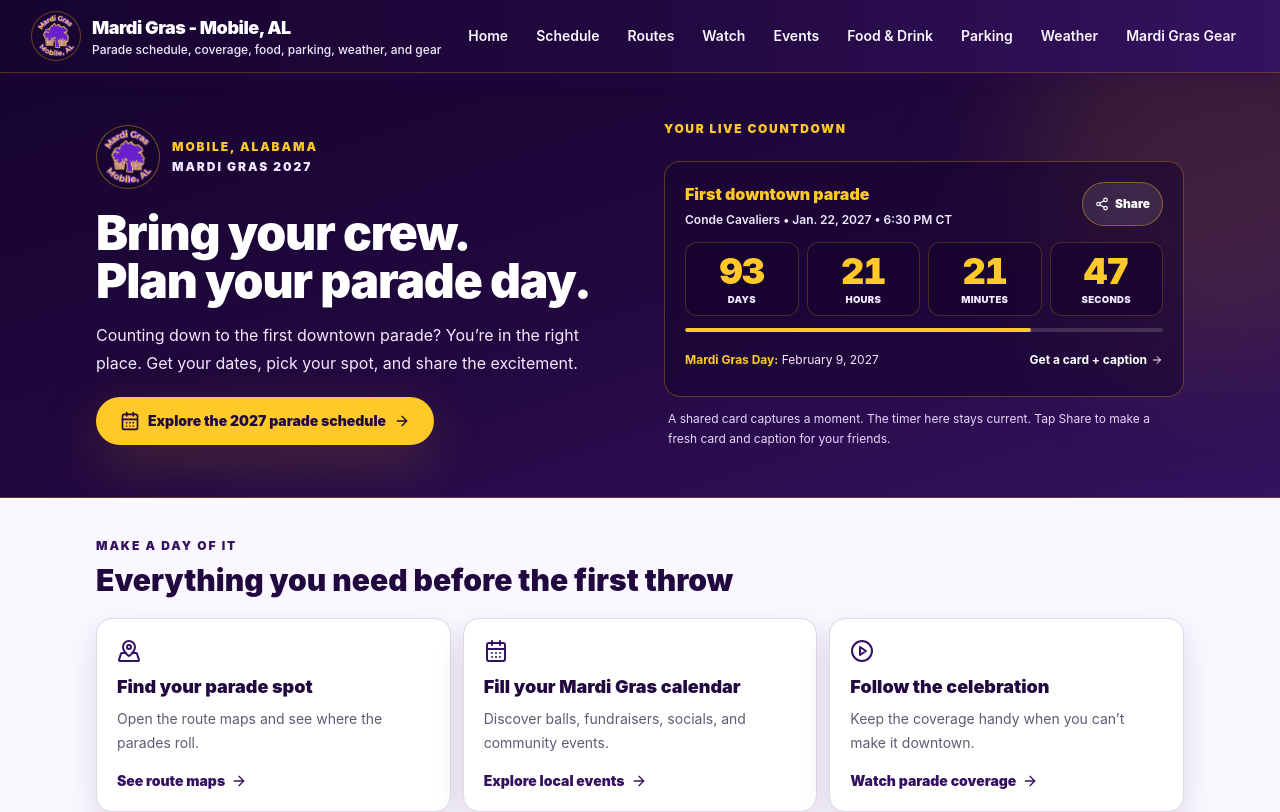
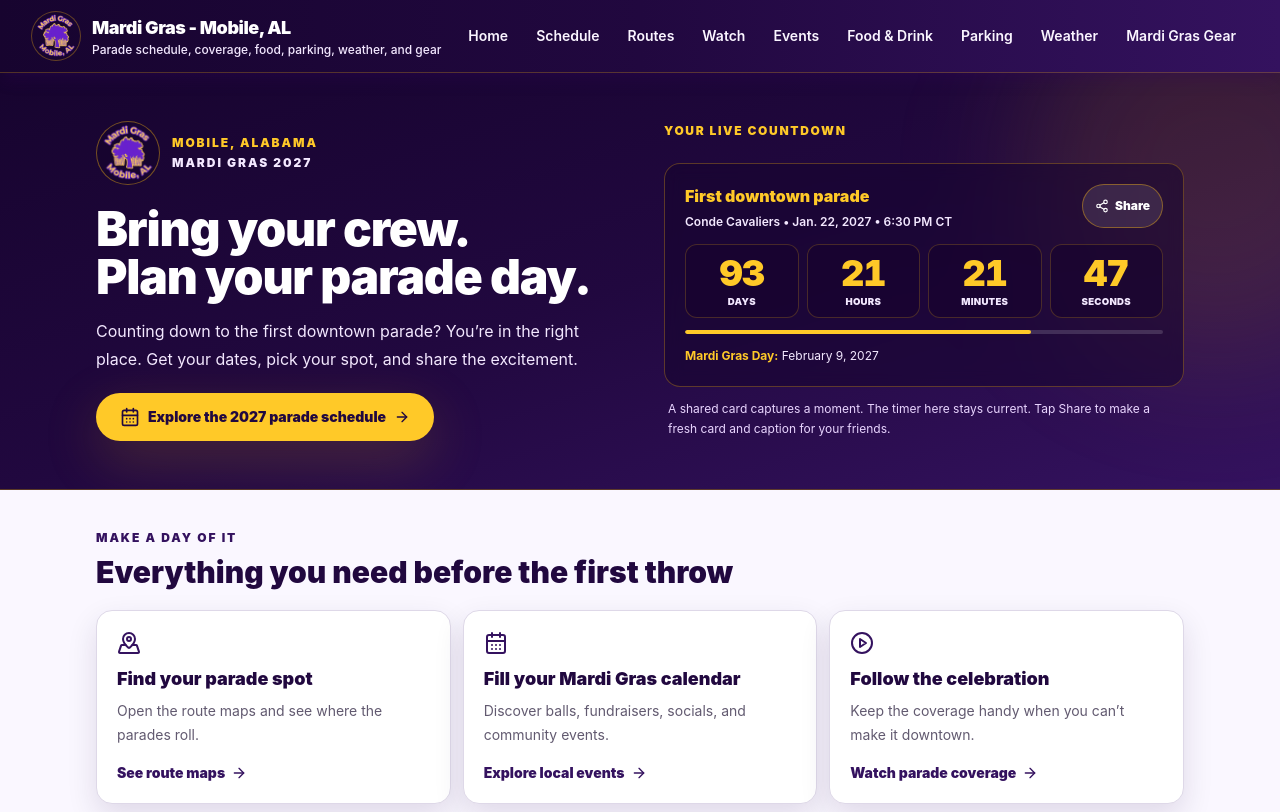
Before and after one commit to TheCryptoArborist/251mardigras, a Next.js app: page /countdown in a window 1280 px wide. Shown: the top 812 px of the page. Built offline with nearby package versions, Linux system fonts and the light colour scheme.

Commit message:
Remove duplicate countdown sharing link

```diff
--- a/src/components/CountdownTimer.tsx
+++ b/src/components/CountdownTimer.tsx
@@ -2,7 +2,7 @@
 
 import Link from "next/link";
 import dynamic from "next/dynamic";
-import { ArrowRight, Share2 } from "lucide-react";
+import { Share2 } from "lucide-react";
 import { useEffect, useMemo, useState } from "react";
 import {
   COUNTDOWN_PROGRESS_START,
@@ -61,10 +61,7 @@ export function CountdownTimer({ mardiGrasDay }: { mardiGrasDay: string }) {
           </div>
         </>
       ) : <p className="mt-4 text-sm font-bold text-white">The first parade date has arrived. <Link className="underline" href="/schedule">Check the current schedule.</Link></p>}
-      <div className="mt-3 flex flex-wrap items-center justify-between gap-x-3 gap-y-1 text-xs leading-5 text-purple-100">
-        <p><span className="font-bold text-parade-goldBright">Mardi Gras Day:</span> {mardiGrasDay}</p>
-        <button type="button" onClick={() => setShareSnapshot(createCountdownSnapshot())} className="inline-flex min-h-8 items-center gap-1 font-bold text-white hover:underline focus-visible:outline focus-visible:outline-2 focus-visible:outline-offset-2 focus-visible:outline-parade-goldBright" aria-haspopup="dialog">Get a card + caption <ArrowRight className="h-3 w-3" aria-hidden="true" /></button>
-      </div>
+      <p className="mt-3 text-xs leading-5 text-purple-100"><span className="font-bold text-parade-goldBright">Mardi Gras Day:</span> {mardiGrasDay}</p>
       {shareSnapshot ? <CountdownShareDialog snapshot={shareSnapshot} onClose={() => setShareSnapshot(null)} /> : null}
     </section>
   );
```
